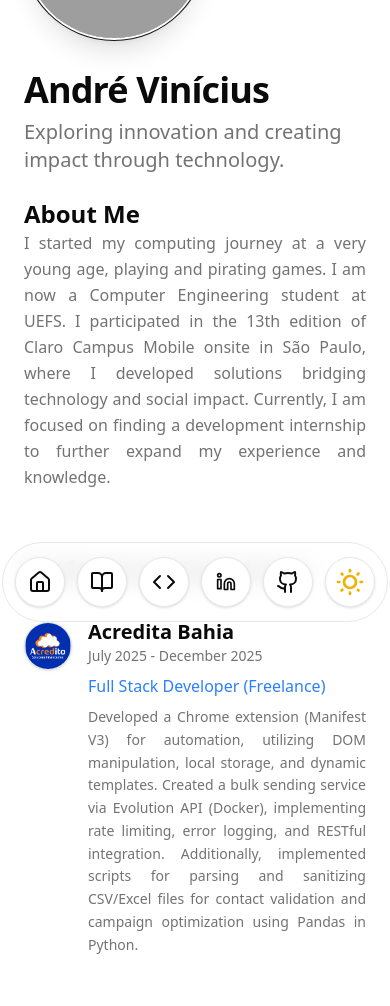
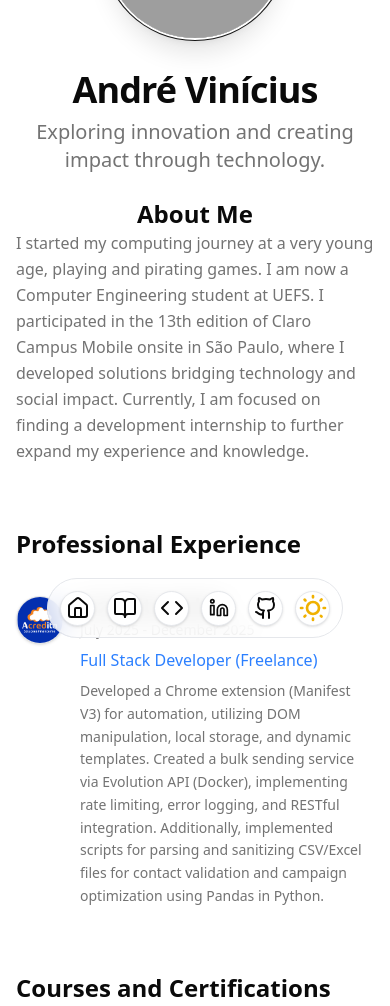
Before and after one commit to TheAndr3/portifolio_web, a Next.js app: page / in a window 390 px wide. Shown: the part 190-1196 px from the top of the page. Built offline with nearby package versions, Linux system fonts and the light colour scheme; grey boxes are pictures that could not be loaded.

Commit message:
Fix: Mobile acessibility

```diff
--- a/components/layout/Navbar.tsx
+++ b/components/layout/Navbar.tsx
@@ -61,13 +61,13 @@ export function Navbar() {
 
   return (
     // Posicionamento fixo na parte inferior da tela
-    <div className="fixed bottom-8 left-0 right-0 z-50 flex justify-center pointer-events-none">
+    <div className="fixed bottom-4 md:bottom-8 left-0 right-0 z-50 flex justify-center pointer-events-none px-4">
       <div className="pointer-events-auto">
         <Dock
             items={items}
-            panelHeight={80}
-            baseItemSize={50}
-            magnification={70}
+            panelHeight={60}
+            baseItemSize={35}
+            magnification={60}
         />
       </div>
     </div>
--- a/src/app/page.tsx
+++ b/src/app/page.tsx
@@ -8,15 +8,15 @@ export default function Home() {
   ];
 
   return (
-    <main className="min-h-screen bg-background text-foreground px-6 py-12 md:py-20 lg:px-24">
+    <main className="min-h-screen bg-background text-foreground px-4 py-12 md:py-20 lg:px-24">
       {/* Container Principal */}
       <div className="max-w-4xl mx-auto space-y-16">
 
         {/* --- SEÇÃO DO TOPO (Hero) --- */}
-        <section className="flex flex-col-reverse md:flex-row items-start justify-between gap-8 md:gap-12">
+        <section className="flex flex-col-reverse md:flex-row items-center md:items-start justify-between gap-8 md:gap-12">
 
           {/* Coluna de Texto */}
-          <div className="flex-1 space-y-6">
+          <div className="flex-1 space-y-6 text-center md:text-left">
             <div className="space-y-2">
               <h1 className="text-4xl md:text-6xl font-bold tracking-tight">
                 André Vinícius
@@ -29,7 +29,7 @@ export default function Home() {
             {/* Sobre Mim */}
             <div className="max-w-xl text-muted-foreground leading-relaxed">
               <h3 className="text-2xl text-foreground font-bold">About Me</h3>
-              <p className = "text-justify">
+              <p className = "text-left">
                 I started my computing journey at a very young age, playing and pirating games.
                 I am now a Computer Engineering student at UEFS.
                 I participated in the 13th edition of Claro Campus Mobile onsite in São Paulo, where I developed solutions bridging technology and social impact.
@@ -84,7 +84,7 @@ export default function Home() {
                        </p>
 
                        {/* Descrição do Cargo (Texto do CV adaptado para parágrafo) */}
-                       <p className="text-muted-foreground leading-relaxed text-sm md:text-base text-justify">
+                       <p className="text-muted-foreground leading-relaxed text-sm md:text-base text-left">
                          Developed a Chrome extension (Manifest V3) for automation, utilizing DOM manipulation, local storage, and dynamic templates.
                          Created a bulk sending service via Evolution API (Docker), implementing rate limiting, error logging, and RESTful integration.
                          Additionally, implemented scripts for parsing and sanitizing CSV/Excel files for contact validation and campaign optimization using Pandas in Python.
@@ -206,6 +206,7 @@ export default function Home() {
             </a>
           </div>
         </section>
+        <div className="h-24 md:h-32" />
       </div>
     </main>
   );
```
